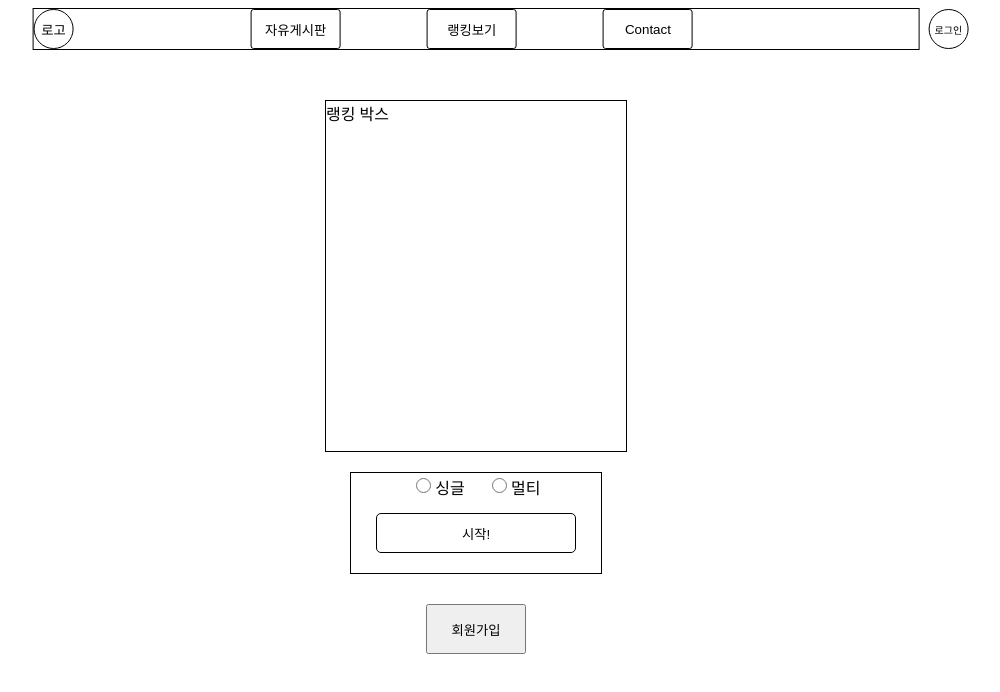
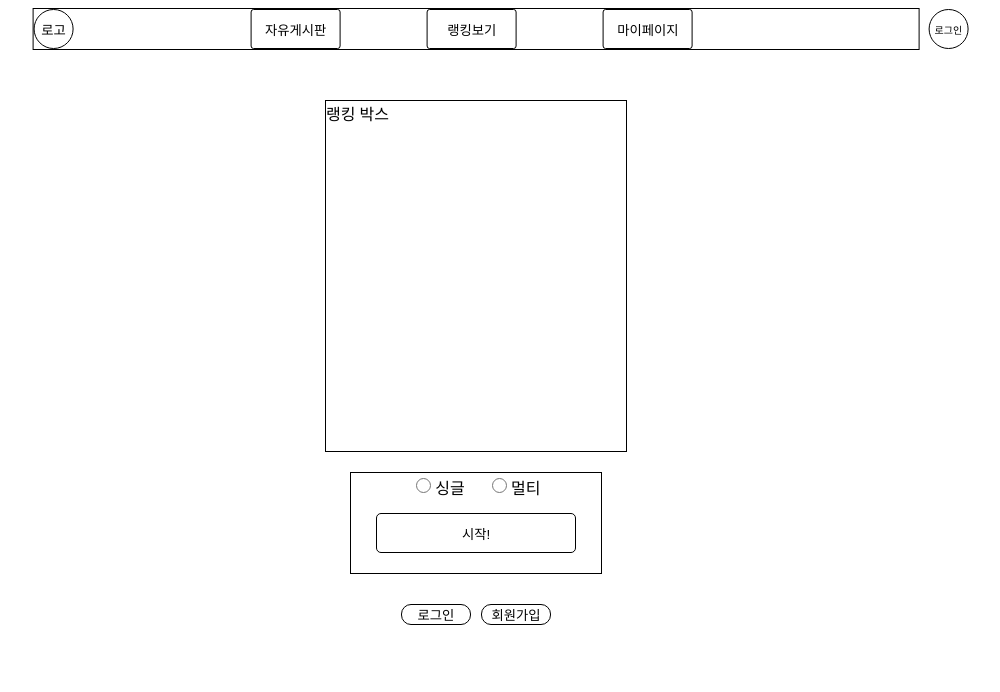
Before and after one commit to wooseokc/zb-Team-FE, a Next.js app: page / in a window 1280 px wide. Shown: the top 692 px of the page, without its empty margins (164-1164 px from the left). Built offline with nearby package versions, Linux system fonts and the light colour scheme.

Commit message:
0811 랜딩페이지 와이어 프레임 작업 완료

```diff
--- a/components/index/AccountBox.tsx
+++ b/components/index/AccountBox.tsx
@@ -1,25 +1,37 @@
 import React from "react";
+import Link from "next/link";
 import styled from "styled-components";
 
 export default function AccountBox () {
 
   return (
-    <Stylesection>
-      <button>회원가입</button>
-    </Stylesection>
+    <StyleSection>
+      <Link href="/info/login">
+        <AccountButton>로그인</AccountButton>
+      </Link>
+      <Link href="/info/account">
+        <AccountButton>회원가입</AccountButton>
+      </Link>
+    </StyleSection>
   )
 }
 
-const Stylesection = styled.section`
+const StyleSection = styled.section`
+  width : 150px;
+
   position: relative;
+  left : 50%;
+  transform: translateX(-50%);
   top: 100px;
-  /* border: 1px solid black; */
-  margin: 0 auto;
+
   display: flex;
-  justify-content: center;
+  justify-content: space-between;
+`
 
-  button {
-    width: 100px;
-    height: 50px;
-  }
-`;
+const AccountButton = styled.button`
+  background: inherit ; border:none; box-shadow:none; border-radius:0; padding:0; overflow:visible; cursor:pointer;
+
+  width : 70px;
+  border : 1px solid;
+  border-radius: 10px;
+`
--- a/components/index/RankBox.tsx
+++ b/components/index/RankBox.tsx
@@ -1,13 +1,16 @@
 import React from "react";
+import Link from 'next/link'
 import styled from "styled-components";
 
 export default function RankBox () {
 
   return (
     <>
-      <Box>
-        랭킹 박스
-      </Box>
+      <Link href="/board/rank">
+        <Box>
+          랭킹 박스
+        </Box>
+      </Link>
     </>
 
   )
@@ -18,6 +21,8 @@ const Box = styled.section`
   height : 350px;
   border : 1px solid;
 
+  cursor: pointer;
+
   position: relative;
   top: 50px;
   left : 50%;
--- a/components/index/StartBox.tsx
+++ b/components/index/StartBox.tsx
@@ -1,4 +1,5 @@
 import React from "react";
+import Link from "next/link";
 import styled from "styled-components";
 
 export default function Start () {
@@ -11,7 +12,9 @@ export default function Start () {
         <Radio type={"radio"} name={'gamemode'} id={'multi'}/>
         <Label htmlFor="multi">멀티</Label>
       </GameModeBox>
-      <StartButton>시작!</StartButton>
+      <Link href="/game/single">
+        <StartButton>시작!</StartButton>
+      </Link>
     </StartSection>
 
   )
--- a/components/navbar.tsx
+++ b/components/navbar.tsx
@@ -16,7 +16,7 @@ export default function Navbar() {
           <NavButton>랭킹보기</NavButton>
         </Link>
         <Link href="/info/mypage">
-          <NavButton>Contact</NavButton>
+          <NavButton>마이페이지</NavButton>
         </Link>
       </NavListBox>
       <Link href="/info/login">
```
Also changed, not shown: pages/info/logInStyle.tsx (deleted, +0 -8 lines), pages/info/login.tsx (+12 -1 lines), components/prac.css (added).
